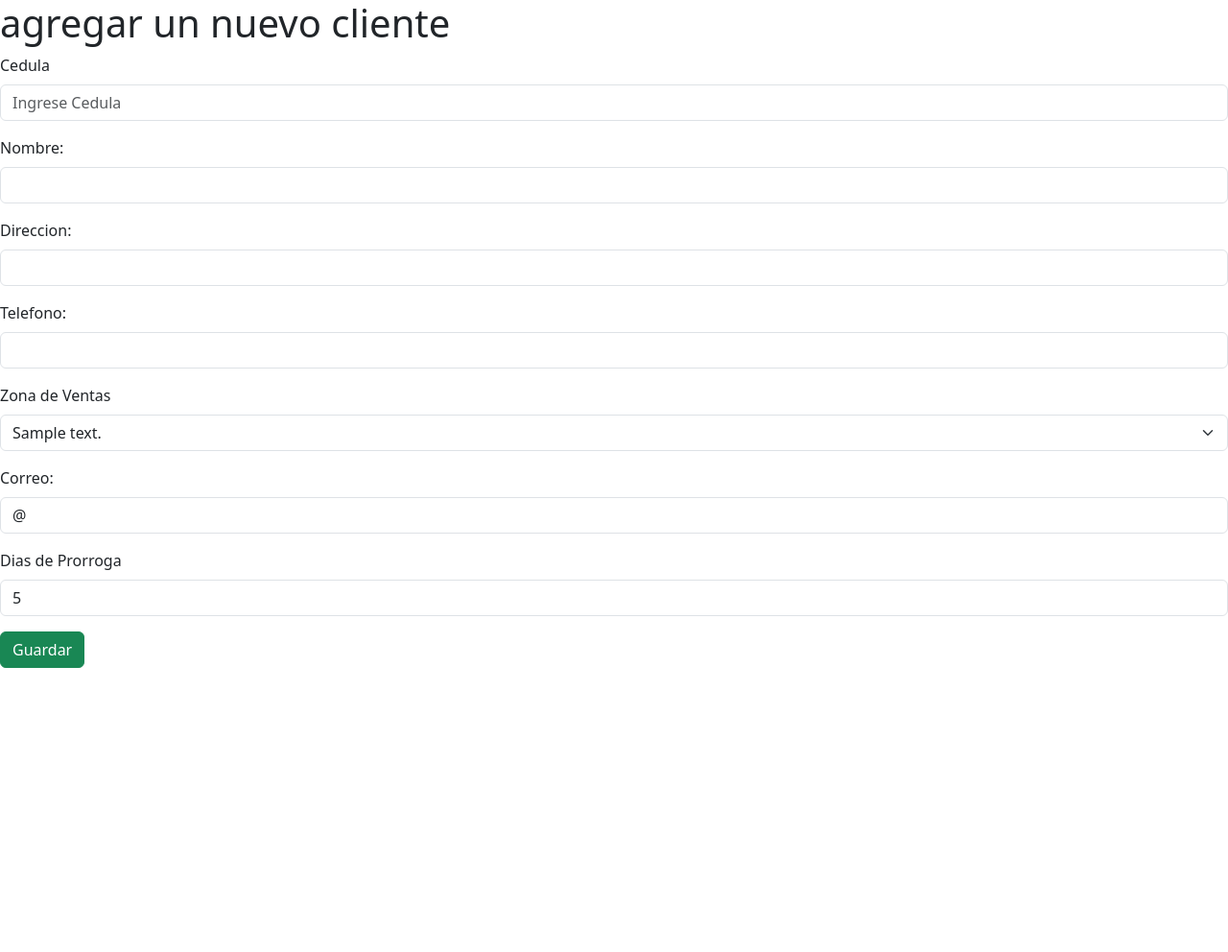
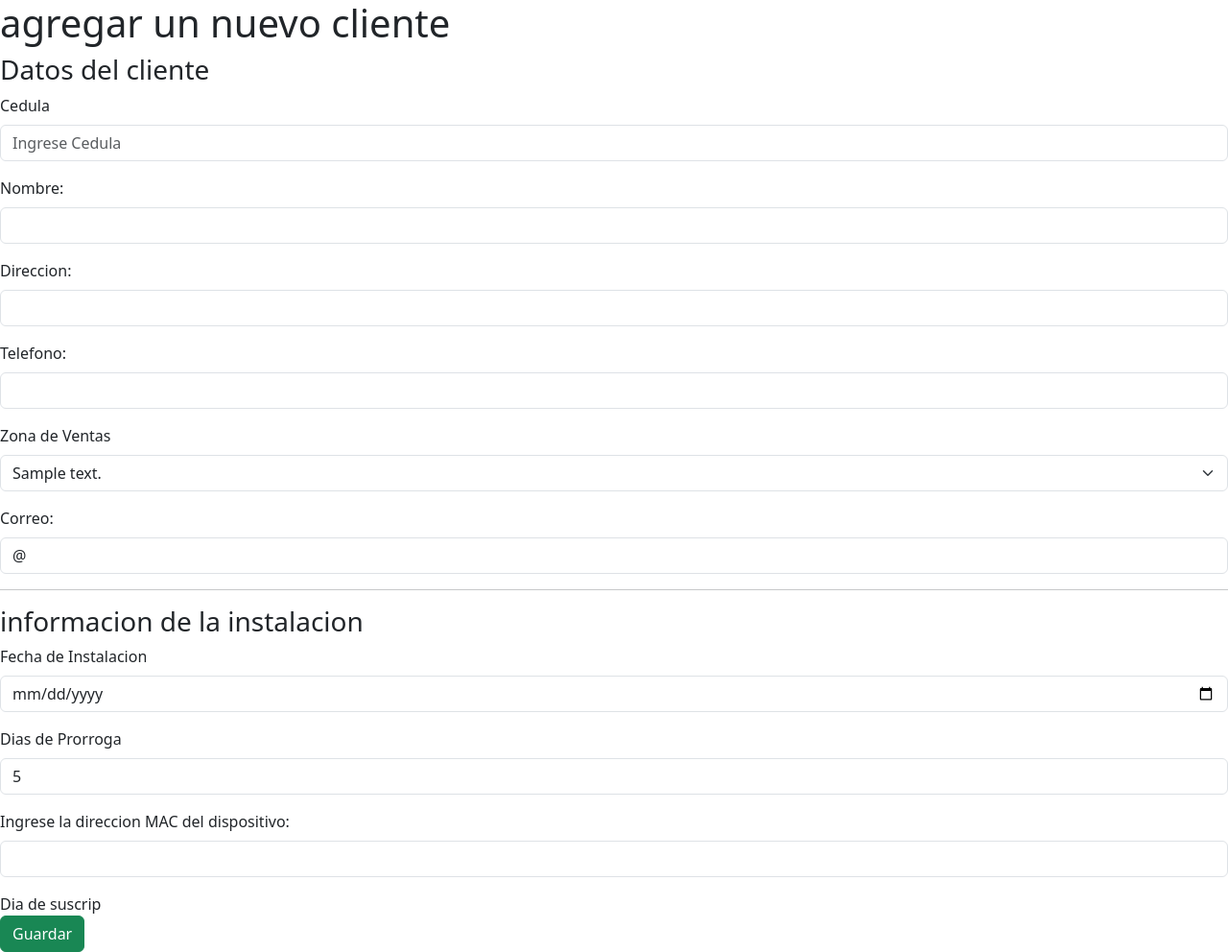
Before and after one commit to jose1574/isp-pay, a Flask app: template flaskr/clients/templates/add_client.html in a window 1280 px wide. Shown: the whole page at 96% size. Before the commit the page ends 696 px from the top, so only its background shows below. Run offline with Flask 3, Linux system fonts and the light colour scheme; the template is opened without the code that fills it: most values are stand-ins (such as "Sample title", 1, 10 or a date in 2020).

Commit message:
aun en proceso la creacion he informacion del cliente

```diff
--- a/flaskr/clients/templates/add_client.html
+++ b/flaskr/clients/templates/add_client.html
@@ -4,6 +4,8 @@
 <h1>agregar un nuevo cliente</h1>
     <div>
         <form action="{{ url_for('clients.save_client') }}" method="post">
+            <div>
+                <h3>Datos del cliente</h3>
                 <div class="mb-3">
                     <label for="code" class="form-label">Cedula</label>
                     <input type="text" id="code" name="code" placeholder="Ingrese Cedula" class="form-control" required>
@@ -37,9 +39,38 @@
                     <input type="text" id="email" name="email" value="@" class="form-control">
                 </div>
 
+            </div>
+                <hr>
+
+
+            <div>
+                <h3>informacion de la instalacion</h3>
+                <div class="mb-3">
+                    <label for="installation_date" class="form-label">Fecha de Instalacion</label>
+                    <input type="date" class="form-control" name="installation_date" id="installation_date">
+                </div>
+
                 <div class="mb-3">
                     <label for="credit_days" class="form-label">Dias de Prorroga</label>
                     <input type="number" id="credit_days" name="credit_days" value="5" class="form-control" required>
+                </div>
+
+                <div class="mb-3">
+                    <label for="mac_onu" class="form-label">Ingrese la direccion MAC del dispositivo:</label>
+                    <input type="text" class="form-control" name="mac_onu" id="mac_onu" >
+                </div>
+
+            </div>
+
+
+
+
+
+
+
+
+            <div>
+                <label for="subscription_day">Dia de suscrip</label>
             </div>
             <button type="submit" class="btn btn-success">Guardar</button>
         </form>
```
Lines whose indentation alone changed are shown as unchanged.
